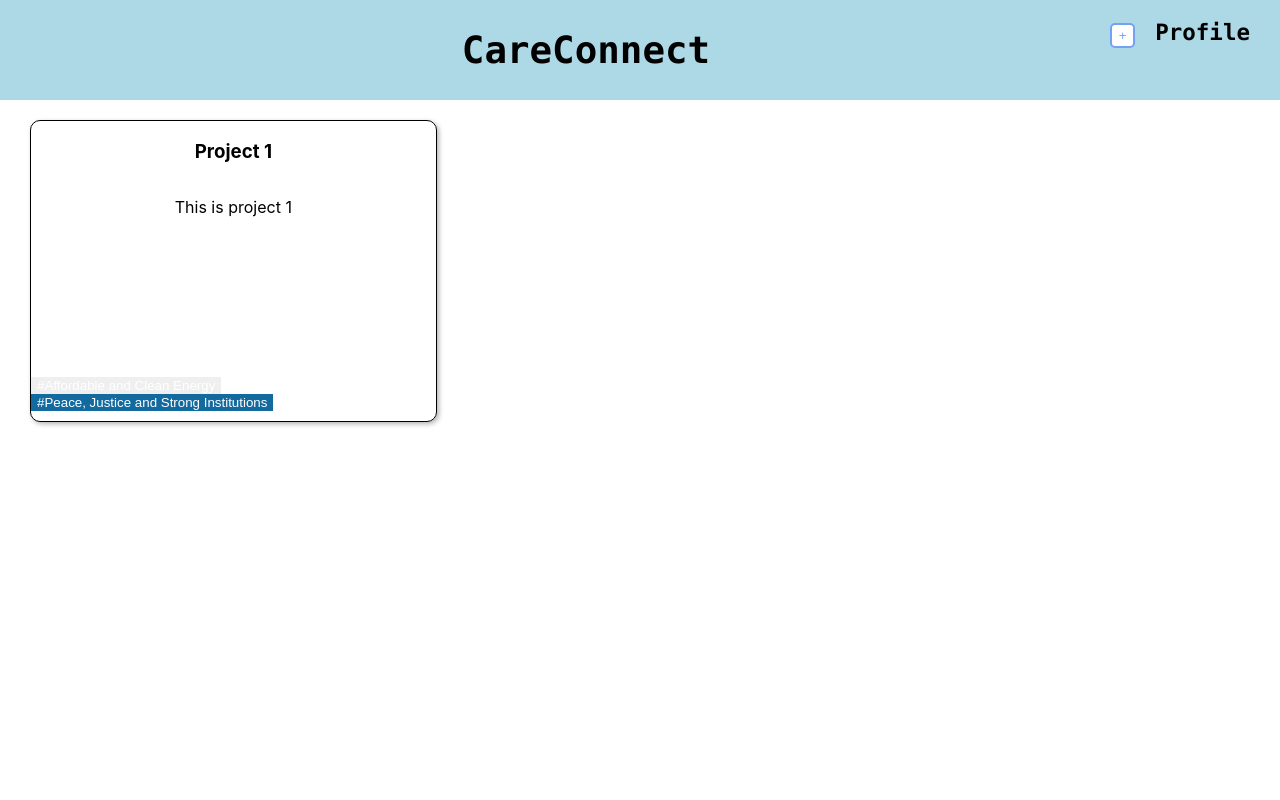
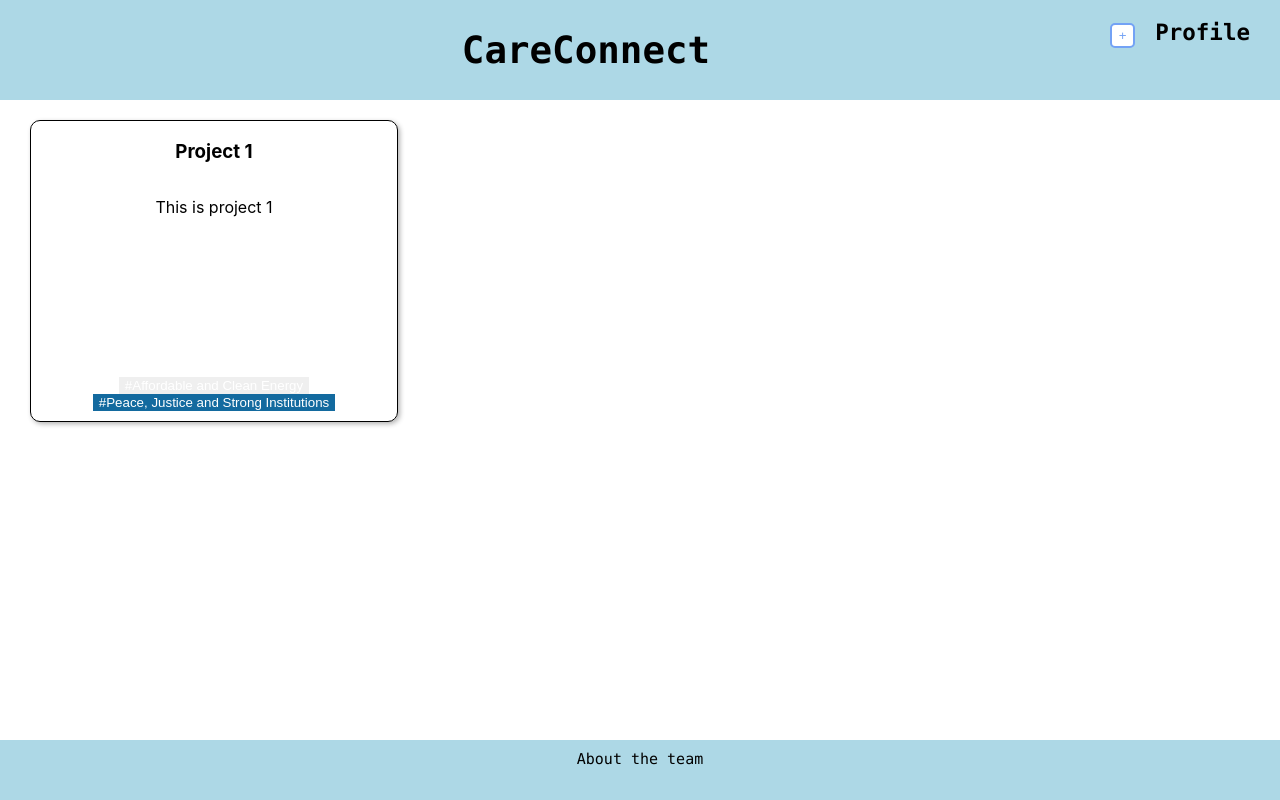
Before and after one commit to asrouji/CareConnect, a React (Create React App) app: page / in a window 1280 px wide. Built offline with nearby package versions, Linux system fonts and the light colour scheme.

Commit message:
spacing for project cards; background color for header; added footer

```diff
--- a/src/components/ProjectCard.tsx
+++ b/src/components/ProjectCard.tsx
@@ -10,12 +10,13 @@ const styles: { [key: string]: React.CSSProperties } = {
     minHeight: '300px',
     borderRadius: '10px',
     boxShadow: ' 2px 2px 5px rgba(0, 0, 0, 0.3)',
+    flexBasis: '30%',
   },
 
   tags: {
     display: 'flex',
     flexFlow: 'row wrap',
-    justifyContent: 'flex-start',
+    justifyContent: 'center',
     paddingBottom: '10px',
   },
 }
--- a/src/components/pages/Explore.tsx
+++ b/src/components/pages/Explore.tsx
@@ -4,6 +4,12 @@ import { getProjects } from '../../api/api'
 import { useNavigate } from 'react-router-dom'
 
 const styles = {
+  container: {
+    display: 'grid',
+    gridTemplateRows: 'auto 1fr auto',
+    minHeight: '100vh',
+  },
+
   header: {
     display: 'flex',
     justifyContent: 'flex-end',
@@ -28,10 +34,24 @@ const styles = {
   },
 
   main: {
-    display: 'grid',
+    display: 'flex',
     paddingInline: '30px',
     paddingTop: '20px',
-    gridTemplateColumns: 'repeat(3, 1fr)',
+    alignItems: 'flex-start',
+    justifyContent: 'space-between',
+    maxWidth: '100vw',
+    flexFlow: 'row wrap',
+    gap: '20px',
+  },
+
+  footer: {
+    display: 'flex',
+    backgroundColor: 'lightblue',
+    minHeight: '50px',
+    fontFamily: 'Monaco',
+    fontSize: '15px',
+    justifyContent: 'center',
+    paddingTop: '10px',
   },
 }
 
@@ -40,7 +60,7 @@ const Explore = () => {
 
   return (
     <>
-      <article>
+      <article style={styles.container}>
         <header style={styles.header}>
           <h1 style={styles.title}>CareConnect</h1>
           <div style={styles.buttons}>
@@ -54,7 +74,7 @@ const Explore = () => {
           ))}
         </main>{' '}
         {/* TODO Add project cards */}
-        <footer></footer> {/* TODO Add project plus button*/}
+        <footer style={styles.footer}>About the team</footer> {/* TODO Add project plus button*/}
       </article>
       {/* <ProjectCard name="Project Name" description="Project description" tags={['No Poverty']} /> */}
     </>
```
